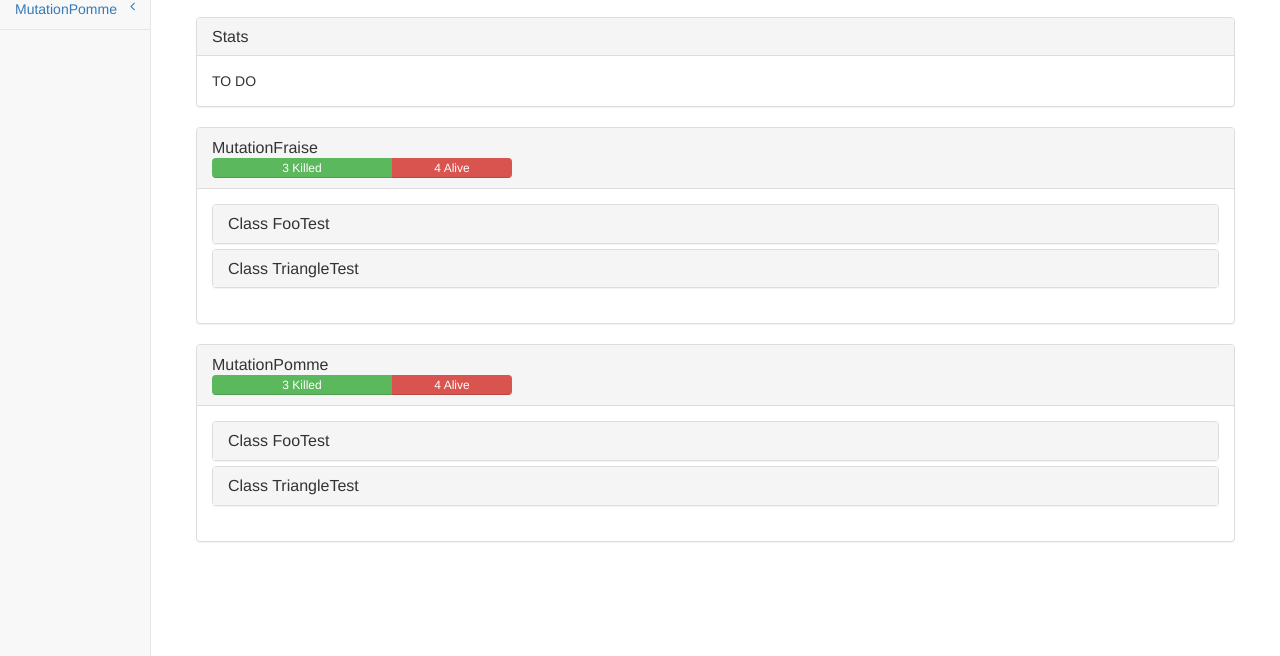
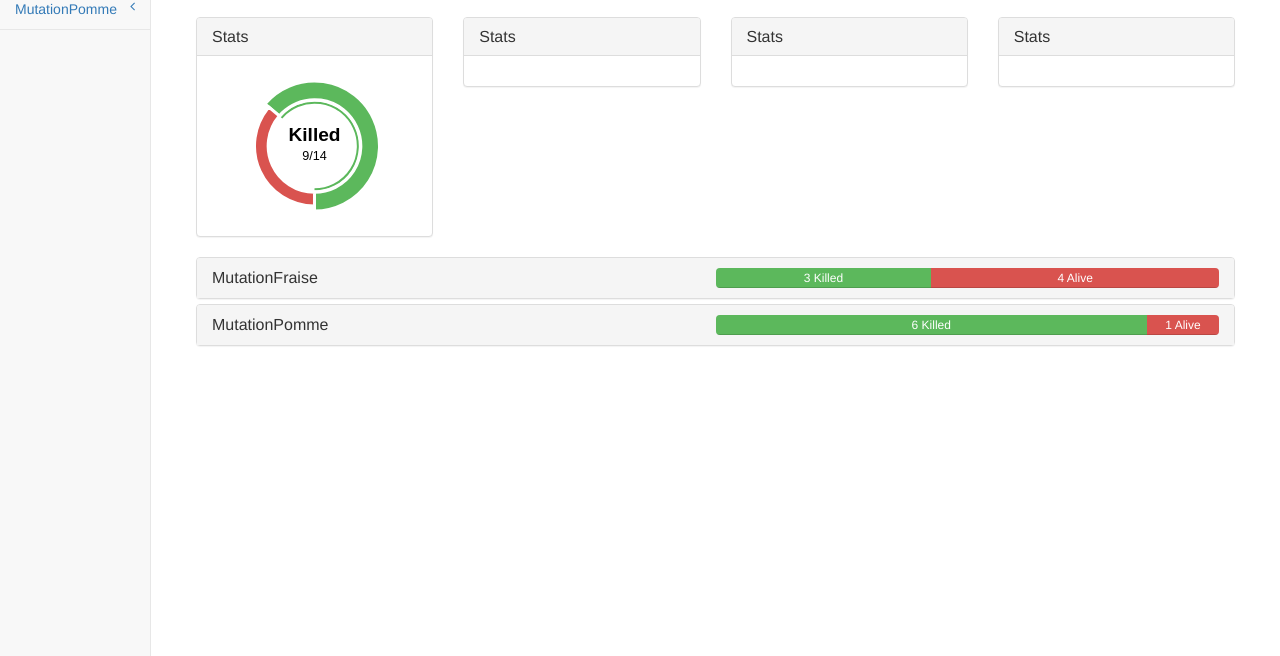
Before and after one commit to Radionz/DOCTMUT13-CodeTested, a plain HTML site: page Site/report_site/index.html in a window 1280 px wide. Shown: the part 144-800 px from the top of the page. Drawn offline with Linux system fonts and the light colour scheme.

Commit message:
html page

```diff
--- a/Site/report_site/index.html
+++ b/Site/report_site/index.html
@@ -17,6 +17,9 @@
 
   <!-- Custom CSS -->
   <link href="dist/css/sb-admin-2.css" rel="stylesheet">
+
+  <!-- Morris Charts CSS -->
+  <link href="bower_components/morrisjs/morris.css" rel="stylesheet">
 
   <!-- Custom Fonts -->
   <link href="bower_components/font-awesome/css/font-awesome.min.css" rel="stylesheet" type="text/css">
@@ -200,7 +203,7 @@
         <div class="sidebar-nav navbar-collapse">
           <ul class="nav" id="side-menu">
             <li>
-              <a href="index.html"><i class="fa fa-pie-chart fa-fw"></i> Stats</a>
+              <a href="#stats"><i class="fa fa-pie-chart fa-fw"></i> Stats</a>
             </li>
           </ul>
         </div>
@@ -219,13 +222,40 @@
         </div>
         <!-- /.row -->
         <div class="row">
-          <div class="col-lg-12">
+          <div class="col-lg-3">
             <div class="panel panel-default">
               <div class="panel-heading">
                 <h3 class="panel-title">Stats</h3>
               </div>
               <div class="panel-body">
-                TO DO
+                <div id="morris-donut-chart" style="max-height: 150px;"></div>
+              </div>
+            </div>
+          </div>
+          <div class="col-lg-3">
+            <div class="panel panel-default">
+              <div class="panel-heading">
+                <h3 class="panel-title">Stats</h3>
+              </div>
+              <div class="panel-body">
+              </div>
+            </div>
+          </div>
+          <div class="col-lg-3">
+            <div class="panel panel-default">
+              <div class="panel-heading">
+                <h3 class="panel-title">Stats</h3>
+              </div>
+              <div class="panel-body">
+              </div>
+            </div>
+          </div>
+          <div class="col-lg-3">
+            <div class="panel panel-default">
+              <div class="panel-heading">
+                <h3 class="panel-title">Stats</h3>
+              </div>
+              <div class="panel-body">
               </div>
             </div>
           </div>
@@ -233,7 +263,9 @@
         </div>
         <!-- /.row -->
         <div class="row">
-          <div class="col-lg-12" id="mutations">
+          <div class="col-lg-12">
+            <div class="panel-group" id="mutations">
+            </div>
           </div>
           <!-- /.col-lg-12 -->
         </div>
@@ -246,23 +278,9 @@
   <!-- jQuery -->
   <script src="bower_components/jquery/dist/jquery.min.js"></script>
 
-  <!-- Bootstrap Core JavaScript -->
-  <script src="bower_components/bootstrap/dist/js/bootstrap.min.js"></script>
-
-  <!-- Metis Menu Plugin JavaScript -->
-  <script src="bower_components/metisMenu/dist/metisMenu.min.js"></script>
-
-  <!-- Custom Theme JavaScript -->
-  <script src="dist/js/sb-admin-2.js"></script>
-
-  <!-- Requires CodeMirror -->
-  <script type="text/javascript" src="lib/codemirror.js"></script>
-
-  <!-- Requires Mergely -->
-  <script type="text/javascript" src="lib/mergely.js"></script>
-
-  <!-- Requires Mergely -->
-  <script type="text/javascript" src="report.js"></script>
+  <!-- Morris Charts JavaScript -->
+  <script src="bower_components/raphael/raphael-min.js"></script>
+  <script src="bower_components/morrisjs/morris.min.js"></script>
 
   <script type="text/javascript">
   $(document).ready(function () {
@@ -282,34 +300,90 @@
     var projetcName = $(xmlDoc).find("mutations").attr("name");
     $("#projectName").text(projetcName);
     $("#reportName").text("Report: "+projetcName);
-    var htmlToAppend = "";
     var htmlMenu = "";
+    var dead = 0, alive = 0;
     $(xmlDoc).find("mutation").each( function() {
+      var htmlToAppend = "";
+      var deadM = 0, aliveM = 0;
       var mutationName = $(this).attr("name");
-      htmlToAppend += "<div class='panel panel-default'><div class='panel-heading'><h3 class='panel-title' style='display:inline-block'>"+mutationName+"</h3><div class='progress' style='width:300px; margin-bottom:0px'><div class='progress-bar progress-bar-success' role='progressbar' style='width:60%'>3 Killed</div><div class='progress-bar progress-bar-danger' role='progressbar' style='width:40%'>4 Alive</div></div></div><!-- .panel-heading --><div class='panel-body'><div class='panel-group' id='accordion"+mutationName+"'>";
-      htmlMenu += "<li class='dropdown'><a href='#' class='dropdown-toggle' data-toggle='dropdown'>"+mutationName+"<span class='fa arrow'></span></a><ul class='nav nav-second-level dropdown-menu'>";
+
+      htmlMenu += "<li><a href='#"+mutationName+"'>"+mutationName+"<span class='fa arrow'></span></a><ul class='nav nav-second-level'>";
+      htmlToAppend += "<div class='panel panel-default'><div class='panel-heading'><h3 class='panel-title' style='display:inline-block'><a data-toggle='collapse' data-parent='#mutations' href='#collapse"+mutationName+"'>"+mutationName+"</a></h3><div class='progress pull-right' style='width:50%; margin-bottom:0px'><div class='progress-bar progress-bar-success' role='progressbar' style='width:0%' id='killed"+mutationName+"'></div><div class='progress-bar progress-bar-danger' role='progressbar' style='width:100%' id='alive"+mutationName+"'></div></div></div><!-- .panel-heading --><div id='collapse"+mutationName+"' class='panel-collapse collapse'><div class='panel-body'><div class='panel-group' id='accordion"+mutationName+"'>";
+
       $(this).find("class").each(  function()  {
+        var deadC = 0, aliveC = 0;
+
         var className = $(this).attr("name");
         var originalPath = $(this).attr("originalPath");
         var mutantPath = $(this).attr("mutantPath");
 
-        htmlToAppend += "<div class='panel panel-default'><div class='panel-heading'><h4 class='panel-title'><a data-toggle='collapse' data-parent='#accordion"+mutationName+"' href='#collapseOne"+mutationName+className+"'>Class "+className+"</a></h4></div><div id='collapseOne"+mutationName+className+"' class='panel-collapse collapse'><div class='panel-body'>";
-        htmlMenu += "<li><a href='#'>"+className+"</a></li>";
+        htmlMenu += "<li><a href='#"+mutationName+className+"'>"+className+"</a></li>";
+        htmlToAppend += "<div class='panel panel-default'><div class='panel-heading'><h4 class='panel-title' style='display:inline-block'><a data-toggle='collapse' data-parent='#accordion"+mutationName+"' href='#collapse"+mutationName+className+"'>Class "+className+"</a></h4><div class='progress pull-right' style='width:30%; margin-bottom:0px'><div class='progress-bar progress-bar-success' role='progressbar' style='width:0%' id='killed"+mutationName+className+"'></div><div class='progress-bar progress-bar-danger' role='progressbar' style='width:100%' id='alive"+mutationName+className+"'></div></div></div><div id='collapse"+mutationName+className+"' class='panel-collapse collapse'><div class='panel-body'>";
 
         $(this).find("method").each( function() {
           var MethodName = $(this).attr("name");
           var status = $(this).attr("status");
+          if (status == 'alive'){
+            alive++;
+            aliveM++;
+            aliveC++;
+          }
+          else {
+            dead++;
+            deadM++;
+            deadC++;
+          }
+
           htmlToAppend += MethodName+": "+status+"<br>";
         });
         htmlToAppend += "</div></div></div>";
+
+        $("#alive"+mutationName).append(aliveM+" Alive");
+        $("#alive"+mutationName).width(((aliveM/(aliveM+deadM))*100)+"%");
+        $("#killed"+mutationName).append(deadM+" Killed");
+        $("#killed"+mutationName).width(((deadM/(aliveM+deadM))*100)+"%");
       });
-      htmlToAppend += "</div></div></div>";
       htmlMenu += "</ul></li>"
+      htmlToAppend += "</div></div></div></div>";
+
+      $("#mutations").append(htmlToAppend);
+
+      $("#alive"+mutationName).append(aliveM+" Alive");
+      $("#alive"+mutationName).width(((aliveM/(aliveM+deadM))*100)+"%");
+      $("#killed"+mutationName).append(deadM+" Killed");
+      $("#killed"+mutationName).width(((deadM/(aliveM+deadM))*100)+"%");
     });
-    $("#mutations").append(htmlToAppend);
     $("#side-menu").append(htmlMenu);
 
+    Morris.Donut({
+      element: 'morris-donut-chart',
+      data: [
+        {label: "Killed", value: dead},
+        {label: "Alive", value: alive}
+      ],
+      resize: true,
+      colors: ["#5CB85C","#D9534F"],
+      formatter: function (x, data) { return x + '/' + (dead+alive); }
+    });
   });
   </script>
+
+  <!-- Bootstrap Core JavaScript -->
+  <script src="bower_components/bootstrap/dist/js/bootstrap.min.js"></script>
+
+  <!-- Metis Menu Plugin JavaScript -->
+  <script src="bower_components/metisMenu/dist/metisMenu.min.js"></script>
+
+  <!-- Custom Theme JavaScript -->
+  <script src="dist/js/sb-admin-2.js"></script>
+
+  <!-- Requires CodeMirror -->
+  <script type="text/javascript" src="lib/codemirror.js"></script>
+
+  <!-- Requires Mergely -->
+  <script type="text/javascript" src="lib/mergely.js"></script>
+
+  <!-- Requires Mergely -->
+  <script type="text/javascript" src="report.js"></script>
 </body>
 </html>
--- a/Site/report_site/report.js
+++ b/Site/report_site/report.js
@@ -21,8 +21,8 @@ var report = "<?xml version='1.0' encoding='UTF-8' standalone='no'?> \
     </class>\
     <class name='TriangleTest' originalPath='../../src/main/java/Triangle.java' mutantPath='../generated-sources/spoon/Triangle.java'>\
       <method name='testEquilateral' status='dead'/>\
-      <method name='testIsoceles' status='alive'/>\
-      <method name='testScalene' status='alive'/>\
+      <method name='testIsoceles' status='dead'/>\
+      <method name='testScalene' status='dead'/>\
       <method name='testGiantTriangle' status='alive'/>\
     </class>\
   </mutation>\
```
